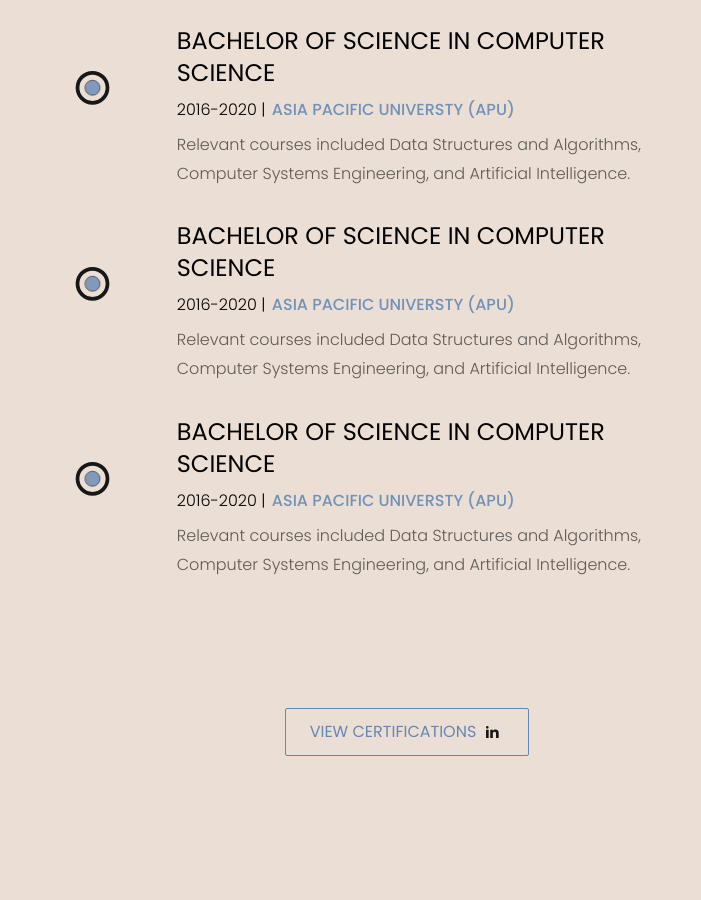
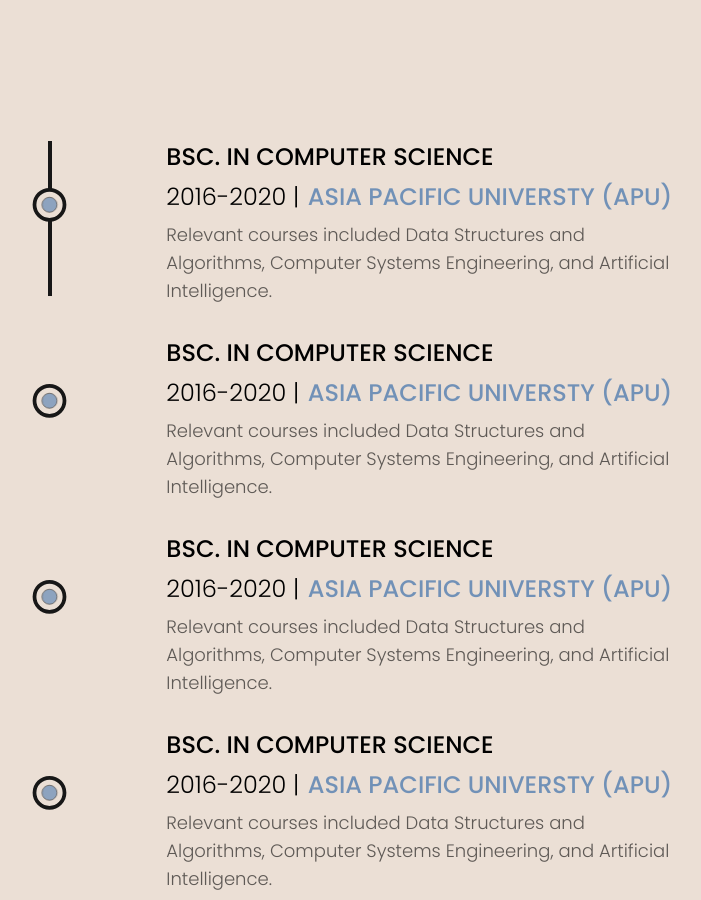
Before and after one commit to mzazakeith/portefeuille, a Next.js app: page /portefeuille/about in a window 1280 px wide. Shown: the part 3627-4527 px from the top of the page, without its empty margins (233-934 px from the left). Built offline with nearby package versions, Linux system fonts and the light colour scheme.

Commit message:
about section

```diff
--- a/components/Education.js
+++ b/components/Education.js
@@ -5,20 +5,20 @@ import LiIcon from "../components/Lilcon";
 const Details = ({type, time, place, info }) =>{
     const ref = useRef(null)
     return (
-        <li ref={ref} className="mt-8 first:mt-0 w-[70%] mx-auto flex flex-col items-center justify-center">
+        <li ref={ref} className="mt-8 first:mt-0 w-[80%] lg:w-[65%] mx-auto flex flex-col items-center justify-center text-left">
             <LiIcon reference={ref}/>
             <motion.div
                 initial={{y:50}}
                 whileInView={{y:0}}
                 transition={{duration:0.5, type:"spring"}}
             >
-                <h3 className="uppercase text-2xl dark:text-secondary">{type}</h3>
+                <h3 className="uppercase font-medium md:text-2xl dark:text-secondary text-lg">{type}</h3>
                 <div className="my-2">
-                    <span className="capitalize font-light">
+                    <span className="capitalize font-light text-md md:text-2xl">
                         <span className="dark:text-secondary/90">{time} | </span><span className="font-medium text-accent/90 ml-0.5 uppercase"> {place}</span>
                     </span>
                 </div>
-                <p className="w-full dark:text-secondary/80">
+                <p className="w-full dark:text-secondary/80 text-sm md:text-lg">
                     {info}
                 </p>
             </motion.div>
@@ -35,16 +35,16 @@ const Education = () => {
         }
     )
     return (
-        <div className="my-32">
-            <h2 className="font-light text-neutral-900 dark:text-shade h2 uppercase mb-32 w-full text-center">Education</h2>
+        <div className="mt-20 xl:my-32">
+            <h2 className="font-light text-neutral-900 h2 uppercase mb-16 xl:mb-32  w-full text-center dark:text-shade">Education</h2>
 
-            <div ref={ref} className="w-[75%] mx-auto relative">
+            <div ref={ref} className="xl:w-[75%] lg:mx-auto relative">
                 <motion.div
                     style={{scaleY:scrollYProgress}}
                     className="absolute h-full left-9 top-0 w-[4px] bg-neutral-900 origin-top dark:bg-accent"/>
-                <ul className="w-full flex flex-col items-start justify-between ml-4">
+                <ul className="w-full flex flex-col items-start justify-between ml-8 xl:ml-4">
                     <Details
-                        type='Bachelor Of Science In Computer Science'
+                        type='BSc. In Computer Science'
                         time="2016-2020"
                         place='Asia Pacific Universty (APU)'
                         info="Relevant courses included Data Structures and Algorithms, Computer Systems Engineering, and Artificial
@@ -52,21 +52,21 @@ const Education = () => {
                     />
 
                     <Details
-                        type='Bachelor Of Science In Computer Science'
+                        type='BSc. In Computer Science'
                         time="2016-2020"
                         place='Asia Pacific Universty (APU)'
                         info="Relevant courses included Data Structures and Algorithms, Computer Systems Engineering, and Artificial
                     Intelligence."
                     />
                     <Details
-                        type='Bachelor Of Science In Computer Science'
+                        type='BSc. In Computer Science'
                         time="2016-2020"
                         place='Asia Pacific Universty (APU)'
                         info="Relevant courses included Data Structures and Algorithms, Computer Systems Engineering, and Artificial
                     Intelligence."
                     />
                     <Details
-                        type='Bachelor Of Science In Computer Science'
+                        type='BSc. In Computer Science'
                         time="2016-2020"
                         place='Asia Pacific Universty (APU)'
                         info="Relevant courses included Data Structures and Algorithms, Computer Systems Engineering, and Artificial
--- a/components/Experience.js
+++ b/components/Experience.js
@@ -12,14 +12,14 @@ const Details = ({position, company, companyLink, time, address, work}) =>{
             whileInView={{y:0}}
             transition={{duration:0.5, type:"spring"}}
             >
-                <h3 className="uppercase font-medium text-2xl dark:text-secondary sm:text-md xs:text-sm">{position} <a
+                <h3 className="uppercase font-medium md:text-2xl dark:text-secondary text-lg">{position} <a
                     className="uppercase font-light text-accent/90 ml-0.5"
                     href={companyLink}
                     target={"_blank"}>@ {company}</a></h3>
                 <span className="capitalize font-light mt-4 dark:text-secondary/90 xs:text-sm ">
                     {time} | {address}
                 </span>
-                <p className="mt-2 w-full dark:text-secondary/80 md:text-sm">
+                <p className="mt-2 w-full dark:text-secondary/80 text-sm md:text-lg">
                     {work}
                 </p>
             </motion.div>
--- a/pages/about/index.js
+++ b/pages/about/index.js
@@ -139,7 +139,7 @@ const About = () => {
               initial={{y: 50}}
               whileInView={{y: 0}}
               transition={{duration: 0.5, type: "spring"}}
-              className="flex self-center items-center"
+              className="flex self-center items-center mt-10 xl:mt-5"
           >
             <Link
                 className="flex items-center hover:bg-accent p-2.5 px-6 hover:text-primary rounded-sm
```
